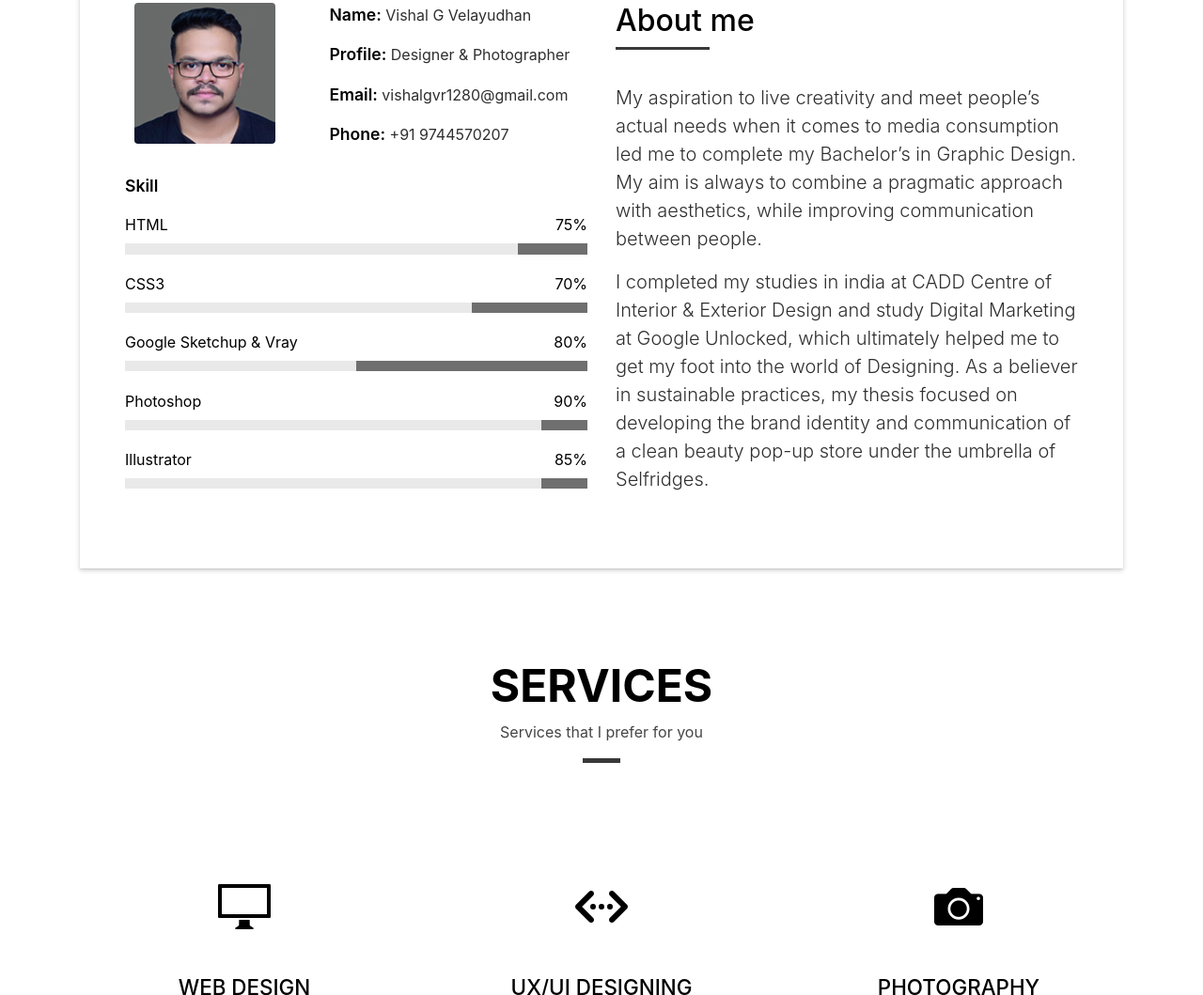
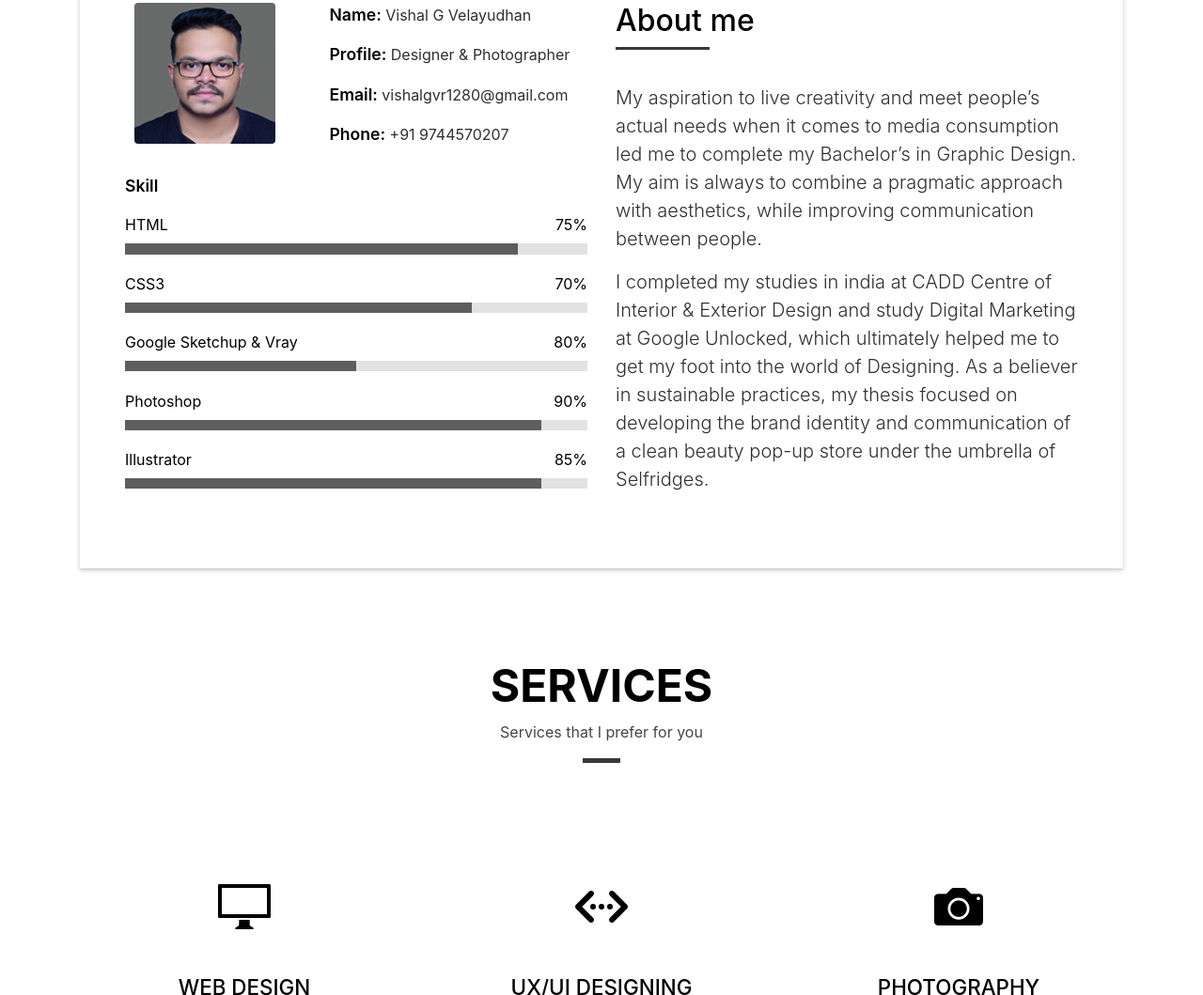
Before and after one commit to vishalgvr/vishalgvr.github.io, a plain HTML site: page index.html in a window 1280 px wide. Shown: the part 925-1984 px from the top of the page at 94% size. Drawn offline with Linux system fonts and the light colour scheme; files whose address does not match are found by name.

Commit message:
Progress Bar Updated

```diff
--- a/assets/css/style.css
+++ b/assets/css/style.css
@@ -742,7 +742,7 @@ a:hover {
 }
 
 .skill-mf .progress {
-  background-color: #6f6f6f;
+  background-color: #e2e2e2;
   margin: .5rem 0 1.2rem 0;
   border-radius: 0;
   height: .7rem;
@@ -750,7 +750,7 @@ a:hover {
 
 .skill-mf .progress .progress-bar {
   height: .7rem;
-  background-color: #e9e9e9;
+  background-color: #5e5e5e;
 }
 
 /*--------------------------------------------------------------
```
